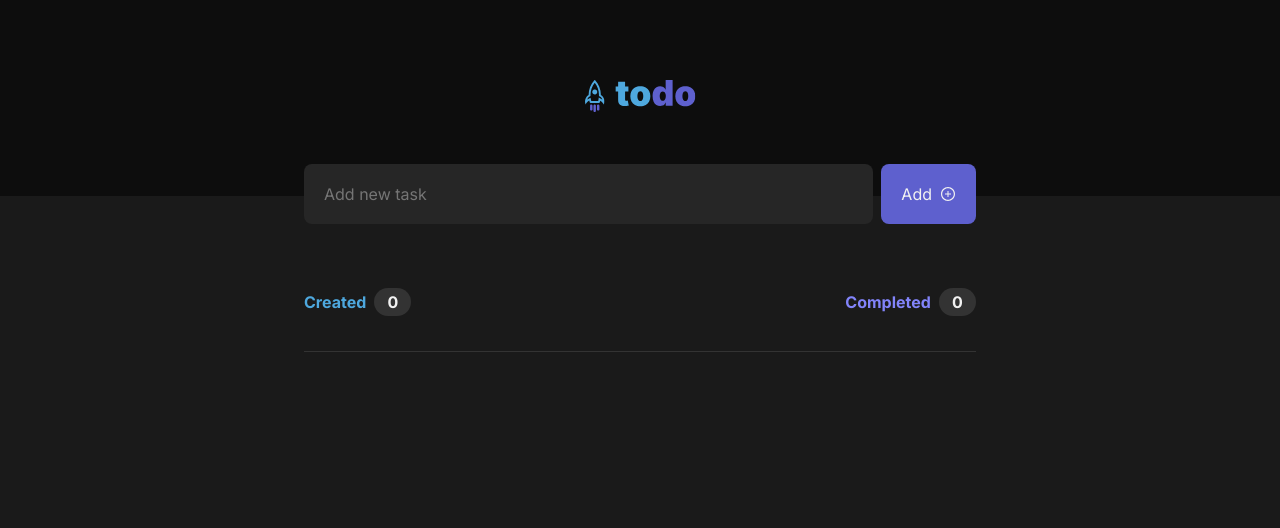
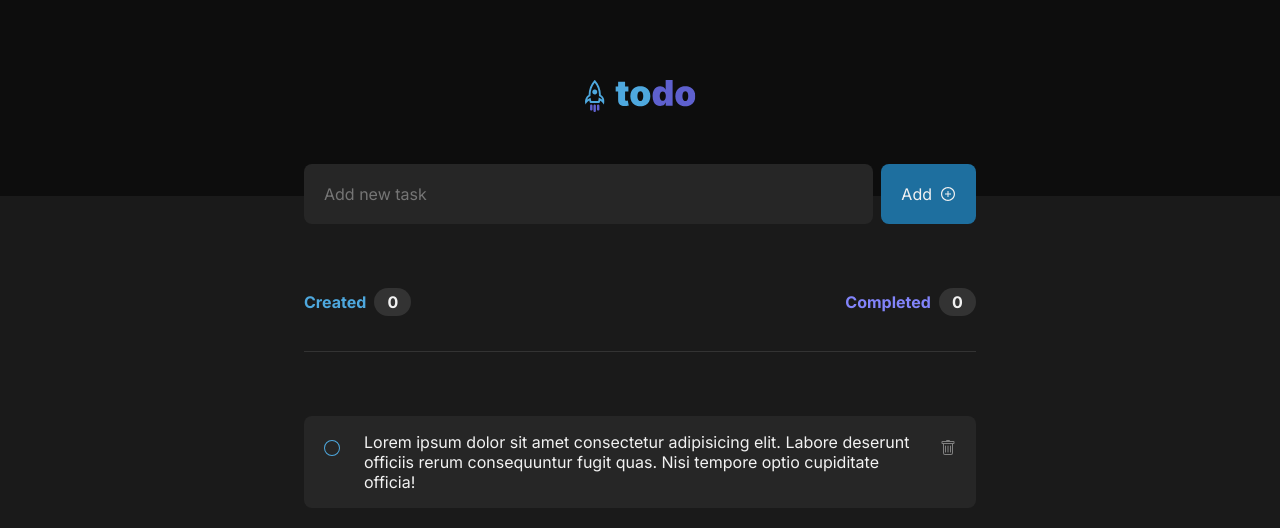
Before and after one commit to edu2andrade/todo-list-web, a React (Vite) app: page / in a window 1280 px wide. Shown: the top 528 px of the page. Built offline with nearby package versions, Linux system fonts and the light colour scheme.

Commit message:
all styles are done

```diff
--- a/src/App.tsx
+++ b/src/App.tsx
@@ -1,13 +1,13 @@
 import styles from './App.module.scss'
 import { TaskInput } from './components/TaskInput'
-import { Tasks } from './components/Tasks'
+import { TaskList } from './components/TaskList'
 
 export default function App() {
 
   return (
     <main className={styles.container}>
       <TaskInput />
-      <Tasks />
+      <TaskList />
     </main>
   )
 };
--- /dev/null
+++ b/src/components/Task/index.tsx
@@ -0,0 +1,16 @@
+import styles from './styles.module.scss';
+import { BsCircle, BsCheckCircleFill, BsTrash } from 'react-icons/bs';
+
+export function Task() {
+  return (
+    <article className={styles.container}>
+      <div className={styles.checkBg}>
+        <BsCircle color='var(--blue-300)'/>
+      </div>
+      <p className={styles.open}>Lorem ipsum dolor sit amet consectetur adipisicing elit. Labore deserunt officiis rerum consequuntur fugit quas. Nisi tempore optio cupiditate officia!</p>
+      <div className={styles.trashBg}>
+        <BsTrash />
+      </div>
+    </article>
+  )
+}
--- /dev/null
+++ b/src/components/Task/styles.module.scss
@@ -0,0 +1,46 @@
+.container {
+  width: 100%;
+  padding: 1rem .75rem;
+  display: flex;
+  align-items: flex-start;
+  background-color: var(--gray-500);
+  border-radius: .5rem;
+
+  .open {
+    margin-left: 1rem;
+    flex: 1;
+    text-align: start;
+    color: var(--gray-100);
+  }
+
+  .completed {
+    margin-left: 1rem;
+    flex: 1;
+    text-align: start;
+    text-decoration: line-through;
+    color: var(--gray-300);
+  }
+
+  .checkBg {
+    padding: .5rem;
+    display: flex;
+    align-items: center;
+    justify-content: center;
+    border-radius: .3rem;
+  }
+
+  .trashBg {
+    padding: .5rem;
+    margin-left: .5rem;
+    display: flex;
+    align-items: center;
+    justify-content: center;
+    border-radius: .3rem;
+    transition: all .2s;
+
+    &:hover {
+      background-color: var(--gray-400);
+      color: var(--red-500);
+    }
+  }
+}
--- a/src/components/TaskInput/styles.module.scss
+++ b/src/components/TaskInput/styles.module.scss
@@ -26,7 +26,7 @@
   align-items: center;
   padding: 1.25rem;
   margin-left: .5rem;
-  background-color: var(--purple-600);
+  background-color: var(--blue-600);
   color: var(--gray-100);
   border: none;
   border-radius: .5rem;
@@ -37,6 +37,6 @@
   }
 
   &:hover {
-    background-color: #4EA8DE;
+    background-color: var(--blue-300);
   }
 }
--- a/src/components/Tasks/index.tsx
+++ b/src/components/TaskList/index.tsx
@@ -1,6 +1,11 @@
+import { AiOutlineUnorderedList } from 'react-icons/ai';
+import { Task } from '../Task';
+
 import styles from './styles.module.scss';
 
-export function Tasks() {
+export function TaskList() {
+  const isTask = true;
+
   return (
     <section className={styles.container}>
 
@@ -19,7 +24,21 @@ export function Tasks() {
         </div>
       </div>
 
-      <div className={styles.tasksList}></div>
+      <div className={styles.tasksList}>
+
+      {
+        isTask
+        ? <Task />
+        : (
+          <div className={styles.emptyList}>
+          <AiOutlineUnorderedList size={56} />
+          <span>You don't have any tasks created.</span>
+          <p>Add tasks and organize your day!</p>
+        </div>
+        )
+      }
+
+      </div>
 
     </section>
   )
--- a/src/components/Tasks/styles.module.scss
+++ b/src/components/TaskList/styles.module.scss
@@ -20,7 +20,7 @@
       justify-content: center;
 
       .createdTitle {
-        color: #4EA8DE;
+        color: var(--blue-300);
       }
 
       span {
@@ -36,7 +36,7 @@
       justify-content: center;
 
       .completedTitle {
-        color: #8284FA;
+        color: var(--purple-500);
       }
 
       span {
@@ -48,5 +48,27 @@
     }
   }
 
-  .tasksList {}
+  .tasksList {
+    width: 100%;
+    margin-top: 4rem;
+    display: flex;
+    justify-content: center;
+
+    .emptyList {
+      width: 50%;
+      display: flex;
+      flex-direction: column;
+      justify-content: center;
+      align-items: center;
+
+      & svg {
+        margin-bottom: 2rem;
+      }
+
+      span {
+        font-weight: 700;
+        font-size: 1.125rem;
+      }
+    }
+  }
 }
--- a/src/styles/globals.scss
+++ b/src/styles/globals.scss
@@ -19,8 +19,8 @@
 
   --purple-500: #8284FA;
   --purple-600: #5E60CE;
-  --blue-300: #4EA8DE
-  --blue-600: #1E6F9F
+  --blue-300: #4EA8DE;
+  --blue-600: #1E6F9F;
 }
 
 @media (max-width: 1080px) {
```
